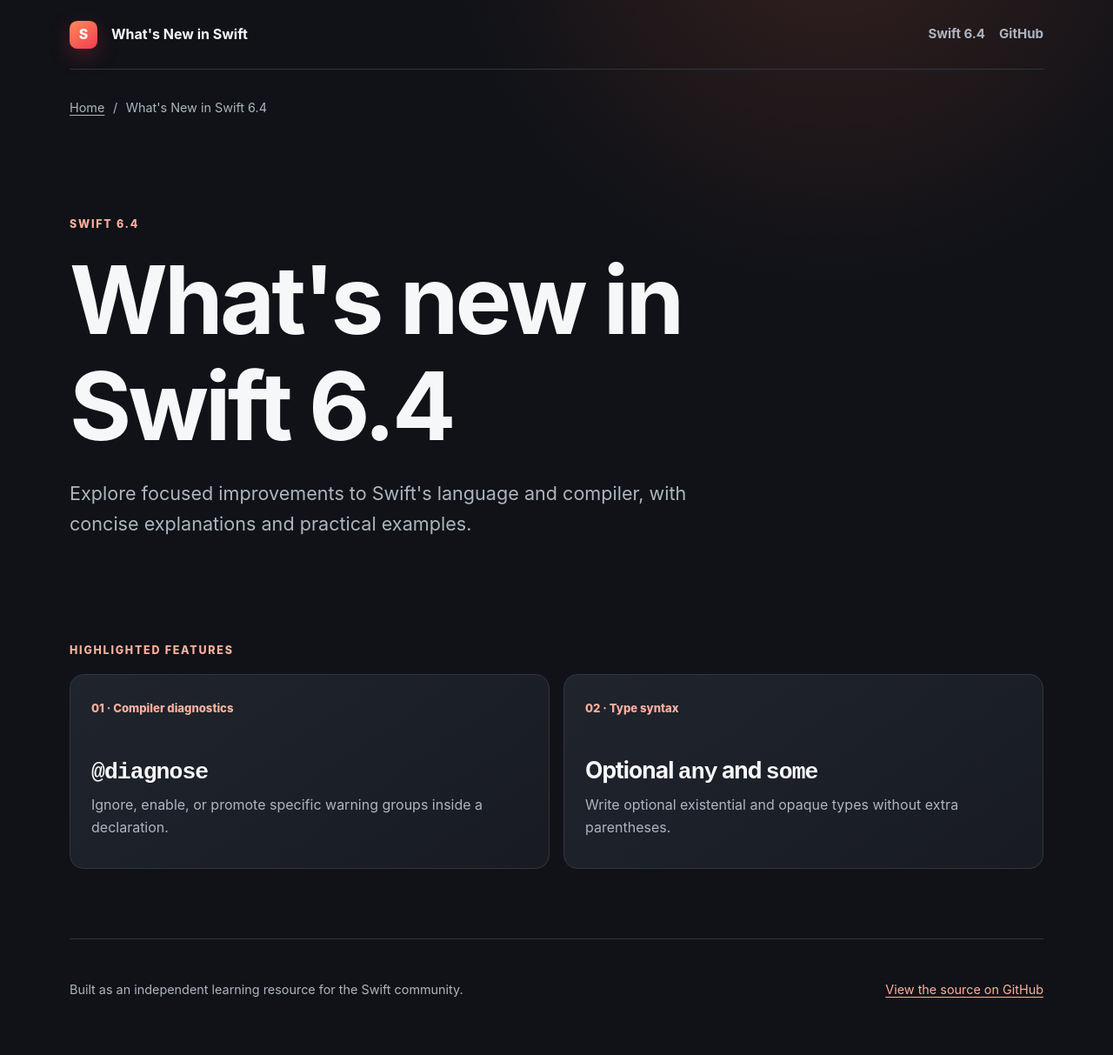
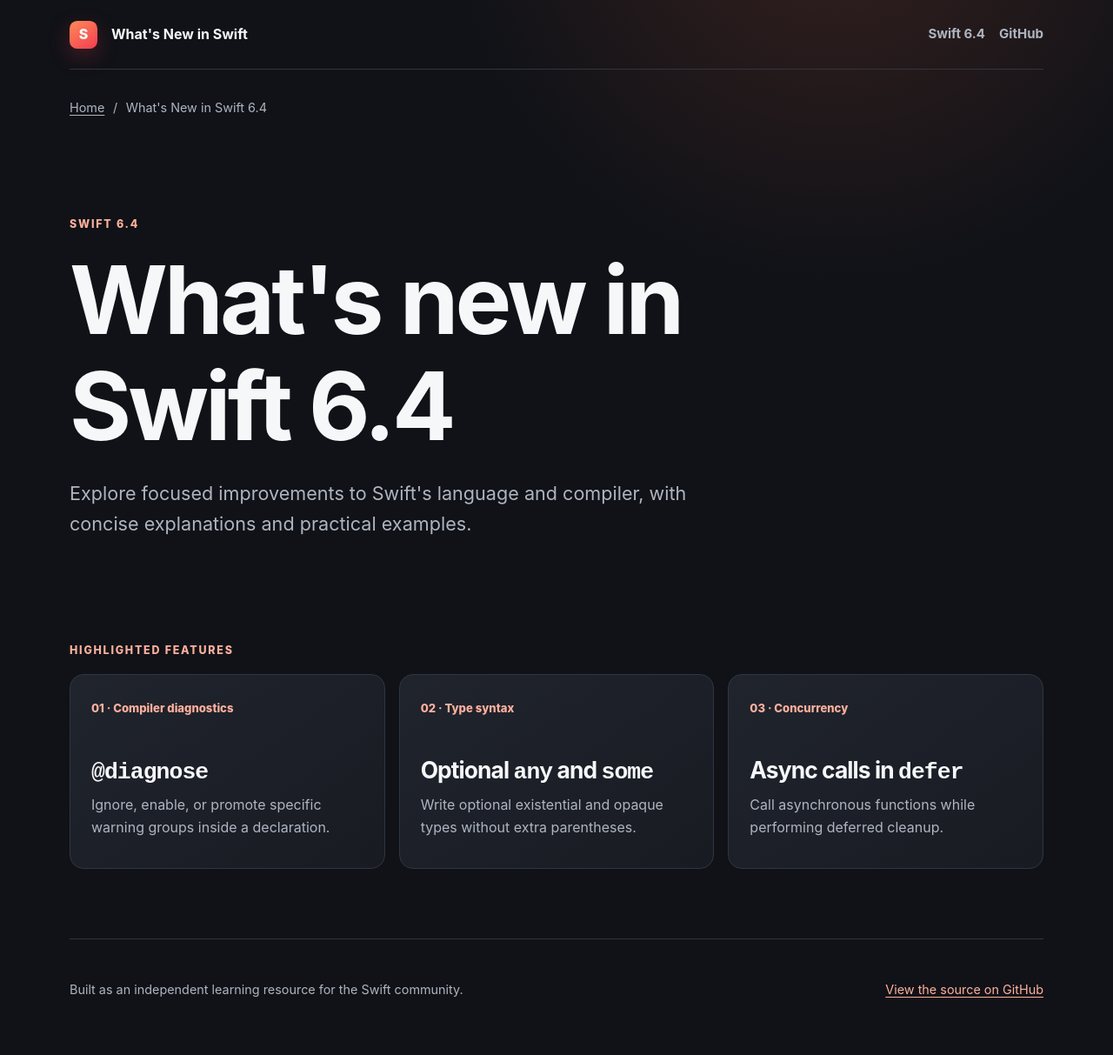
Before and after one commit to pitt500/whats-new-in-swift, a Jekyll site: the page built from swift-6.4/index.md, in a window 1280 px wide. Shown: the whole page at 87% size. Built offline with Jekyll 4.4.1, drawn with Linux system fonts in a browser that asks for light colours.

Commit message:
Add async defer to Swift 6.4 index

```diff
--- a/swift-6.4/index.md
+++ b/swift-6.4/index.md
@@ -25,5 +25,10 @@ description: Explore highlighted language and tooling changes introduced with Sw
       <h3>Optional <code>any</code> and <code>some</code></h3>
       <p>Write optional existential and opaque types without extra parentheses.</p>
     </a>
+    <a class="card" href="{{ '/swift-6.4/async-defer/' | relative_url }}">
+      <span class="number">03 · Concurrency</span>
+      <h3>Async calls in <code>defer</code></h3>
+      <p>Call asynchronous functions while performing deferred cleanup.</p>
+    </a>
   </div>
 </section>
```
